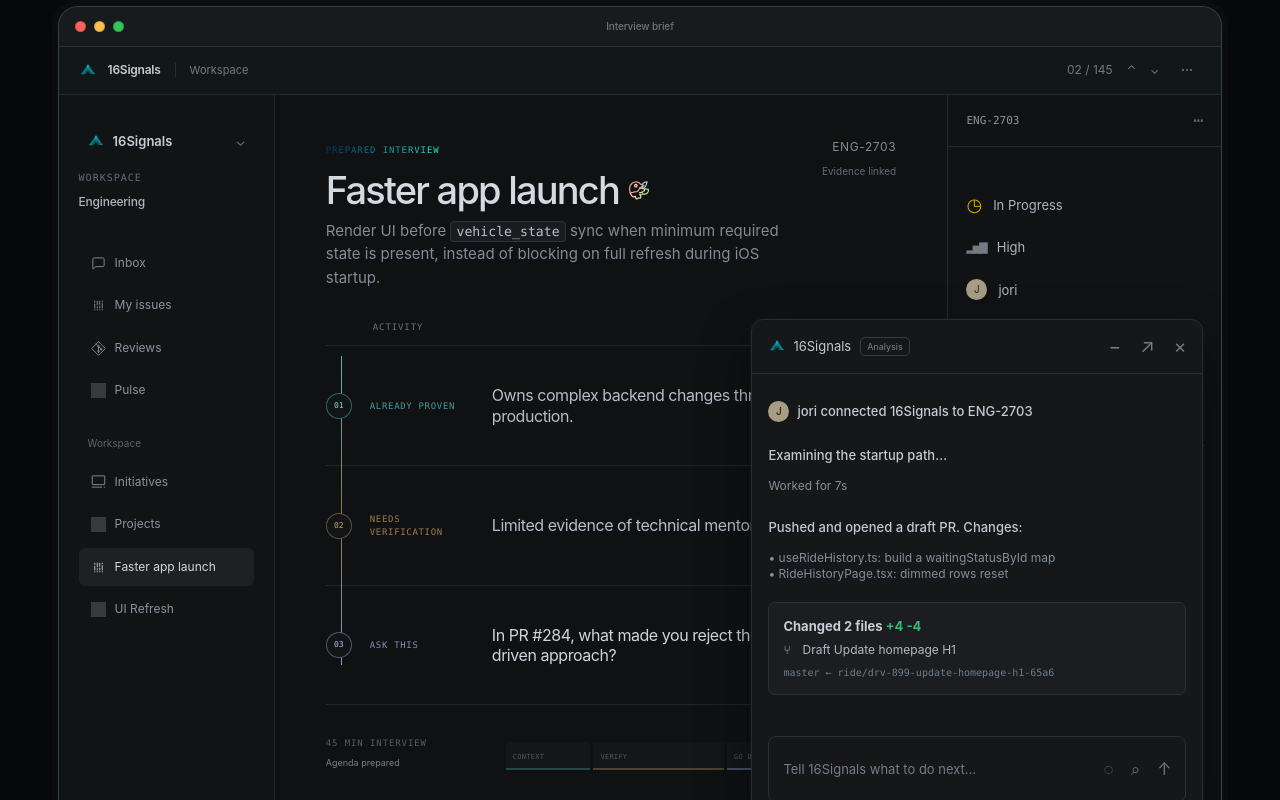
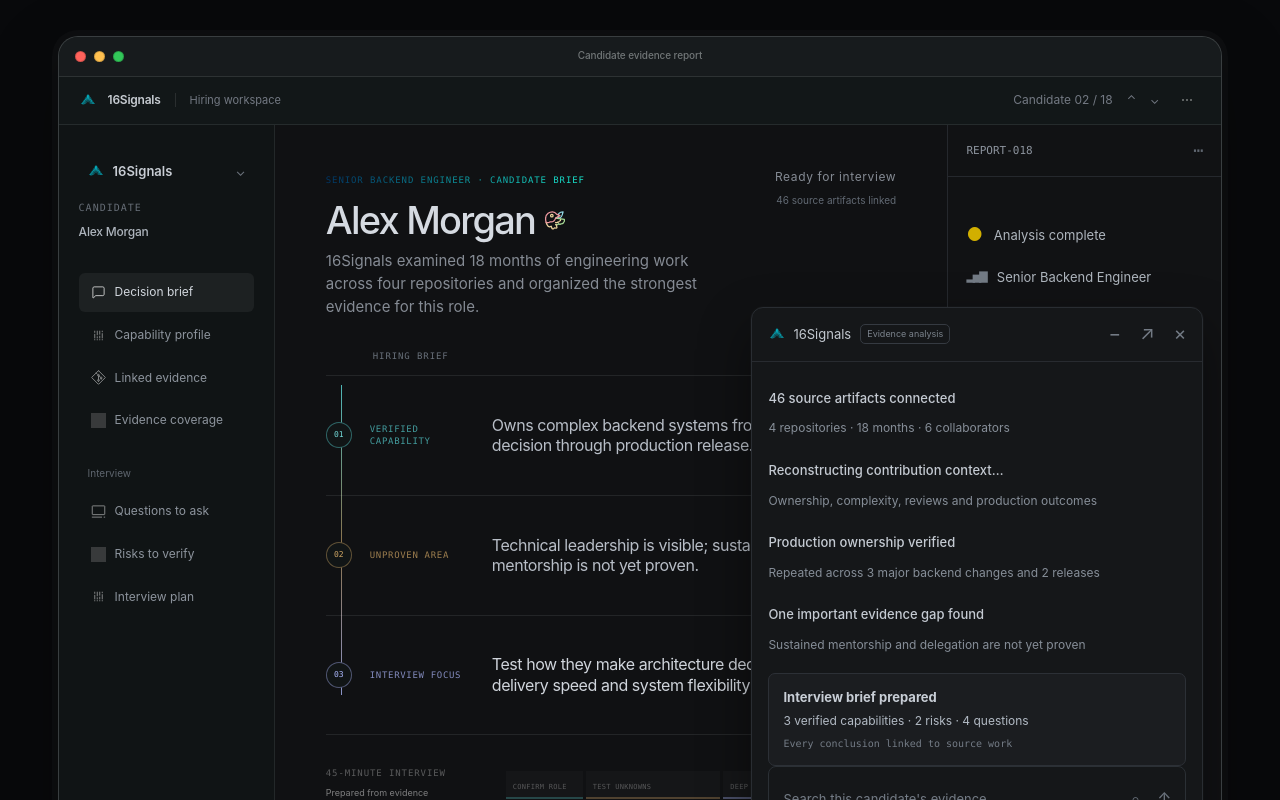
Before and after one commit to Hikabu/16signlasVisit, a Next.js app: page / in a window 1280 px wide. Shown: the part 1300-2100 px from the top of the page. Built offline with nearby package versions, Linux system fonts and the light colour scheme; grey boxes are pictures that could not be loaded.

Commit message:
ref: section2 application finished: add: icon colors, narrative

```diff
--- a/app/components/landing/PreparedInterview.tsx
+++ b/app/components/landing/PreparedInterview.tsx
@@ -23,42 +23,48 @@ const outputs: Output[] = [
   {
     id: "proven",
     index: "01",
-    label: "Already proven",
-    conclusion: "Owns complex backend changes through production.",
-    evidenceCount: "3",
-    artifactType: "PR + RELEASE",
-    artifactId: "PR #311 · v2.8.0",
-    artifactTitle: "Authentication routing migration",
+    label: "Verified capability",
+    conclusion:
+      "Owns complex backend systems from technical decision through production release.",
+    evidenceCount: "12",
+    artifactType: "CAPABILITY TRACE",
+    artifactId: "12 connected artifacts · 4 repositories",
+    artifactTitle: "Production ownership repeated across multiple projects",
     artifactDetail:
-      "Authored the change, resolved integration feedback and owned the canary release.",
-    artifactMeta: "14 files · 6 reviews · production verified",
+      "16Signals connected architecture decisions, review responses, test coverage and release activity across 18 months of work.",
+    artifactMeta:
+      "3 major changes · 6 collaborators · production outcomes verified",
   },
   {
     id: "verify",
     index: "02",
-    label: "Needs verification",
-    conclusion: "Limited evidence of technical mentorship.",
-    evidenceCount: "1",
-    artifactType: "REVIEW PATTERN",
-    artifactId: "32 reviews inspected",
-    artifactTitle: "Guidance appears concise and implementation-led",
+    label: "Unproven area",
+    conclusion:
+      "Technical leadership is visible; sustained mentorship is not yet proven.",
+    evidenceCount: "4",
+    artifactType: "EVIDENCE LIMIT",
+    artifactId: "32 review threads examined",
+    artifactTitle: "Strong technical guidance, limited coaching history",
     artifactDetail:
-      "Strong review activity is visible; sustained coaching or delegation is not yet evidenced.",
-    artifactMeta: "1 coaching thread · confidence: limited",
+      "The record shows frequent technical influence, but not enough repeated evidence of delegation, coaching or developing other engineers.",
+    artifactMeta:
+      "4 guidance examples · 1 coaching thread · insufficient evidence",
   },
   {
     id: "ask",
     index: "03",
-    label: "Ask this",
+    label: "Interview focus",
     conclusion:
-      "In PR #284, what made you reject the event-driven approach?",
-    evidenceCount: "2",
-    artifactType: "DECISION RECORD",
-    artifactId: "PR #284 · comment 18",
-    artifactTitle: "Event-driven alternative rejected",
+      "Test how they make architecture decisions when delivery speed and system flexibility conflict.",
+    evidenceCount: "3",
+    artifactType: "PREPARED QUESTION",
+    artifactId: "PR #284 · decision thread",
+    artifactTitle:
+      "Why was the event-driven approach rejected in favor of a synchronous boundary?",
     artifactDetail:
-      "The final design chose a synchronous boundary, but the trade-off is only partially recorded.",
-    artifactMeta: "2 alternatives · 4 constraints · rationale incomplete",
+      "The final implementation is clear, but the record does not fully explain how the candidate weighed migration cost, operational risk and future scale.",
+    artifactMeta:
+      "3 linked artifacts · 2 alternatives · rationale partially recorded",
   },
 ];
 
@@ -199,20 +205,20 @@ export function PreparedInterview() {
           <div className={`${styles.introRevealLine} ${styles.introEyebrow}`}>
             <p className={styles.eyebrow}>
               <span>02</span>
-              The prepared interview
+              The evidence brief
             </p>
           </div>
           <div className={styles.introCopy}>
             <div className={`${styles.introRevealLine} ${styles.introHeadline}`}>
               <h2 id="prepared-interview-title">
-                Walk in already knowing where to go deeper.
+                Skip the investigation. Start with the evidence.
               </h2>
             </div>
             <div className={`${styles.introRevealLine} ${styles.introBody}`}>
               <p>
-                Before the conversation begins, see what the work already proves,
-                what remains uncertain and which questions are worth the interview
-                time.
+                16Signals turns years of engineering activity into one organized hiring
+                brief—showing what is already proven, what remains uncertain and exactly
+                what to investigate in the interview.
               </p>
             </div>
           </div>
@@ -231,7 +237,7 @@ export function PreparedInterview() {
               <span className={styles.trafficLightYellow} />
               <span className={styles.trafficLightGreen} />
             </div>
-            <span className={styles.windowTitle}>Interview brief</span>
+            <span className={styles.windowTitle}>Candidate evidence report</span>
             <span className={styles.windowBarSpacer} />
           </div>
 
@@ -240,10 +246,10 @@ export function PreparedInterview() {
               <img className={styles.brandAsset} src="/icons/a16zero.svg" alt="" />
               <span className={styles.productName}>16Signals</span>
               <span className={styles.chromeDivider} />
-              <span className={styles.chromeLocation}>Workspace</span>
+              <span className={styles.chromeLocation}>Hiring workspace</span>
             </div>
             <div className={styles.chromeStatus}>
-              <span className={styles.issueCount}>02 / 145</span>
+              <span className={styles.issueCount}>Candidate 02 / 18</span>
               <span className={styles.chromeIcon}>⌃</span>
               <span className={styles.chromeIcon}>⌄</span>
               <button type="button" aria-label="More report options">
@@ -255,47 +261,44 @@ export function PreparedInterview() {
           </div>
 
           <div className={styles.reportWorkspace}>
-            <aside className={styles.sidebar} aria-label="Report navigation">
+            <aside className={styles.sidebar} aria-label="Candidate report navigation">
               <div className={styles.workspaceBrand}><img className={styles.brandAsset} src="/icons/a16zero.svg" alt="" /><strong>16Signals</strong><span>⌄</span></div>
               <div>
-                <p className={styles.sidebarLabel}>Workspace</p>
-                <p className={styles.candidateName}>Engineering</p>
+                <p className={styles.sidebarLabel}>Candidate</p>
+                <p className={styles.candidateName}>Alex Morgan</p>
               </div>
 
-              <nav aria-label="Interview brief sections">
-                <a href="#prepared-interview"><img src="/icons/inbox.svg" alt="" /><span>Inbox</span></a>
-                <a href="#prepared-interview"><img src="/icons/progress.svg" alt="" /><span>My issues</span></a>
-                <a href="#prepared-interview"><img src="/icons/git.svg" alt="" /><span>Reviews</span></a>
-                <a href="#prepared-interview"><img src="/icons/statistick.svg" alt="" /><span>Pulse</span></a>
-                <p className={styles.navSection}>Workspace</p>
-                <a href="#prepared-interview"><img src="/icons/interviews.svg" alt="" /><span>Initiatives</span></a>
-                <a href="#prepared-interview"><img src="/icons/project.svg" alt="" /><span>Projects</span></a>
-                <a className={styles.activeNav} href="#prepared-interview"><img src="/icons/progress.svg" alt="" /><span>Faster app launch</span></a>
-                <a href="#prepared-interview"><img src="/icons/project.svg" alt="" /><span>UI Refresh</span></a>
-                {/* <a className={styles.activeNav} href="#prepared-interview"><span className={styles.activeDot}>◷</span><span>Faster app launch</span></a>
-                <a href="#prepared-interview"><span className={styles.tealDot}>⌁</span><span>UI Refresh</span></a> */}
+              <nav aria-label="Candidate report sections">
+                <a className={styles.activeNav} href="#prepared-interview"><img src="/icons/inbox.svg" alt="" /><span>Decision brief</span></a>
+                <a href="#prepared-interview"><img src="/icons/progress.svg" alt="" /><span>Capability profile</span></a>
+                <a href="#prepared-interview"><img src="/icons/git.svg" alt="" /><span>Linked evidence</span></a>
+                <a href="#prepared-interview"><img src="/icons/statistick.svg" alt="" /><span>Evidence coverage</span></a>
+                <p className={styles.navSection}>Interview</p>
+                <a href="#prepared-interview"><img src="/icons/interviews.svg" alt="" /><span>Questions to ask</span></a>
+                <a href="#prepared-interview"><img src="/icons/project.svg" alt="" /><span>Risks to verify</span></a>
+                <a href="#prepared-interview"><img src="/icons/progress.svg" alt="" /><span>Interview plan</span></a>
               </nav>
             </aside>
 
             <div className={styles.reportMain}>
               <div className={styles.reportHeader}>
                 <div>
-                  <p className={styles.kicker}>Prepared interview</p>
-                  <h3>Faster app launch<img className={styles.birdAsset} src="/icons/bird.svg" alt="" /></h3>
+                  <p className={styles.kicker}>Senior Backend Engineer · Candidate brief</p>
+                  <h3>Alex Morgan<img className={styles.birdAsset} src="/icons/bird.svg" alt="" /></h3>
                   <p className={styles.reportSubtitle}>
-                    Render UI before <code>vehicle_state</code> sync when minimum required state is present, instead of blocking on full refresh during iOS startup.
+                    16Signals examined 18 months of engineering work across four repositories and organized the strongest evidence for this role.
                   </p>
                 </div>
                 <div className={styles.readyState}>
-                  <span>ENG-2703</span>
-                  <small>Evidence linked</small>
+                  <span>Ready for interview</span>
+                  <small>46 source artifacts linked</small>
                 </div>
               </div>
 
               <div id="prepared-outputs" className={styles.outputArea}>
                 <div className={styles.outputHeading}>
-                  <span>Activity</span>
-                  <span>Evidence trace</span>
+                  <span>Hiring brief</span>
+                  <span>Source evidence</span>
                 </div>
 
                 <div className={styles.connectionTrack} aria-hidden="true">
@@ -339,68 +342,75 @@ export function PreparedInterview() {
 
             <div className={styles.interviewPlan}>
                 <div>
-                  <span className={styles.planLabel}>45 min interview</span>
-                  <span className={styles.planState}>Agenda prepared</span>
+                  <span className={styles.planLabel}>45-minute interview</span>
+                  <span className={styles.planState}>Prepared from evidence</span>
                 </div>
-                <div className={styles.planTrack} aria-label="Interview agenda">
-                  <span style={{ "--segment": "22%" } as CSSProperties}>
-                    Context
+                <div className={styles.planTrack} aria-label="Prepared interview agenda">
+                  <span style={{ "--segment": "20%" } as CSSProperties}>
+                    Confirm role
                   </span>
-                  <span style={{ "--segment": "34%" } as CSSProperties}>
-                    Verify
+                  <span style={{ "--segment": "35%" } as CSSProperties}>
+                    Test unknowns
                   </span>
-                  <span style={{ "--segment": "44%" } as CSSProperties}>
-                    Go deeper
+                  <span style={{ "--segment": "45%" } as CSSProperties}>
+                    Deep dive
                   </span>
                 </div>
               </div>
             </div>
-            <aside className={styles.detailPanel} aria-label="Issue details">
+            <aside className={styles.detailPanel} aria-label="Candidate report details">
               <div className={styles.detailTopline}>
-                <span>ENG-2703</span>
+                <span>REPORT-018</span>
                 <span>⋯</span>
               </div>
               <div className={styles.detailBody}>
-                <div className={styles.detailItem}><span className={styles.statusDot}>◷</span><span>In Progress</span></div>
-                <div className={styles.detailItem}><span className={styles.priorityBars}>▂▅▇</span><span>High</span></div>
-                <div className={styles.detailItem}><span className={styles.avatar}>J</span><span>jori</span></div>
-                <div className={`${styles.detailItem} ${styles.detailItemMuted}`}><img src="/icons/a16zero.svg" alt="" /><span>16Signals</span></div>
+                <div className={styles.detailItem}><span className={styles.statusDot}>●</span><span>Analysis complete</span></div>
+                <div className={styles.detailItem}><span className={styles.priorityBars}>▂▅▇</span><span>Senior Backend Engineer</span></div>
+                <div className={styles.detailItem}><span className={styles.avatar}>A</span><span>Alex Morgan</span></div>
+                <div className={`${styles.detailItem} ${styles.detailItemMuted}`}><img src="/icons/a16zero.svg" alt="" /><span>Analyzed by 16Signals</span></div>
                 <div className={styles.detailDivider} />
+                <div className={styles.detailItem}><span className={styles.muted}>Work examined</span><span className={styles.detailValue}>18 months</span></div>
                 <div className={styles.detailItem}><span className={styles.muted}>Evidence</span><span className={styles.detailValue}>46 linked</span></div>
-                <div className={styles.detailItem}><span className={styles.muted}>Confidence</span><span className={styles.detailValue}>82%</span></div>
+                <div className={styles.detailItem}><span className={styles.muted}>Verified strengths</span><span className={styles.detailValue}>4</span></div>
+                <div className={styles.detailItem}><span className={styles.muted}>Areas to verify</span><span className={styles.detailValue}>2</span></div>
               </div>
             </aside>
           </div>
-          <aside className={styles.floatingAssistant} aria-label="16Signals hiring analysis">
+          <aside className={styles.floatingAssistant} aria-label="16Signals evidence analysis">
             <div className={styles.assistantHeader}>
               <img className={styles.assistantBrandAsset} src="/icons/a16zero.svg" alt="" />
               <span>16Signals</span>
-              <small>Analysis</small>
+              <small>Evidence analysis</small>
               <b>−　↗　×</b>
             </div>
             <div className={styles.assistantContent}>
               <div className={styles.evidenceFeed}>
                 <article className={styles.evidenceCard}>
-                  <strong><span className={styles.avatar}>J</span> jori connected 16Signals to ENG-2703</strong>
+                  <strong>46 source artifacts connected</strong>
+                  <small>4 repositories · 18 months · 6 collaborators</small>
                 </article>
                 <article className={styles.evidenceCard}>
-                  <strong>Examining the startup path…</strong>
-                  <small>Worked for 7s</small>
+                  <strong>Reconstructing contribution context…</strong>
+                  <small>Ownership, complexity, reviews and production outcomes</small>
                 </article>
                 <article className={styles.evidenceCard}>
-                  <strong>Pushed and opened a draft PR. Changes:</strong>
-                  <small>• useRideHistory.ts: build a waitingStatusById map<br />• RideHistoryPage.tsx: dimmed rows reset</small>
+                  <strong>Production ownership verified</strong>
+                  <small>Repeated across 3 major backend changes and 2 releases</small>
                 </article>
-                <div className={styles.changeCard}><strong>Changed 2 files <em>+4 -4</em></strong><span>⑂　Draft Update homepage H1</span><code>master ← ride/drv-899-update-homepage-h1-65a6</code></div>
+                <article className={styles.evidenceCard}>
+                  <strong>One important evidence gap found</strong>
+                  <small>Sustained mentorship and delegation are not yet proven</small>
+                </article>
+                <div className={styles.changeCard}><strong>Interview brief prepared</strong><span>3 verified capabilities · 2 risks · 4 questions</span><code>Every conclusion linked to source work</code></div>
               </div>
             </div>
-            <div className={styles.promptBox}>Tell 16Signals what to do next… <span>◌　⌕　↑</span></div>
+            <div className={styles.promptBox}>Search this candidate&apos;s evidence… <span>⌕　↑</span></div>
           </aside>
         </div>
 
         <div className={styles.transition}>
           <span aria-hidden="true" />
-          <p>What can real work reveal?</p>
+          <p>Every conclusion remains connected to the work behind it.</p>
           <span aria-hidden="true" />
           <span className={styles.transitionArrow} aria-hidden="true">
             ↓
```
